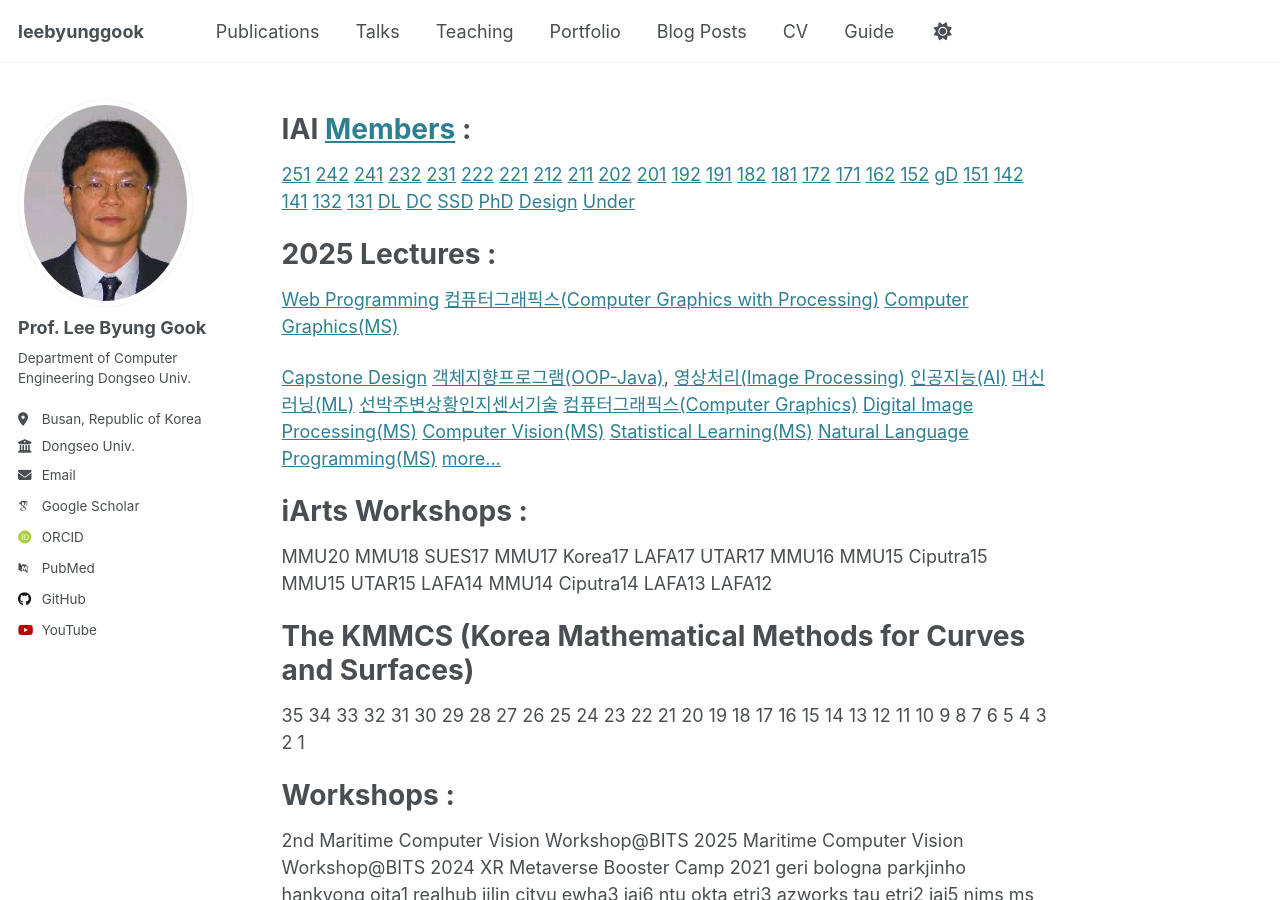
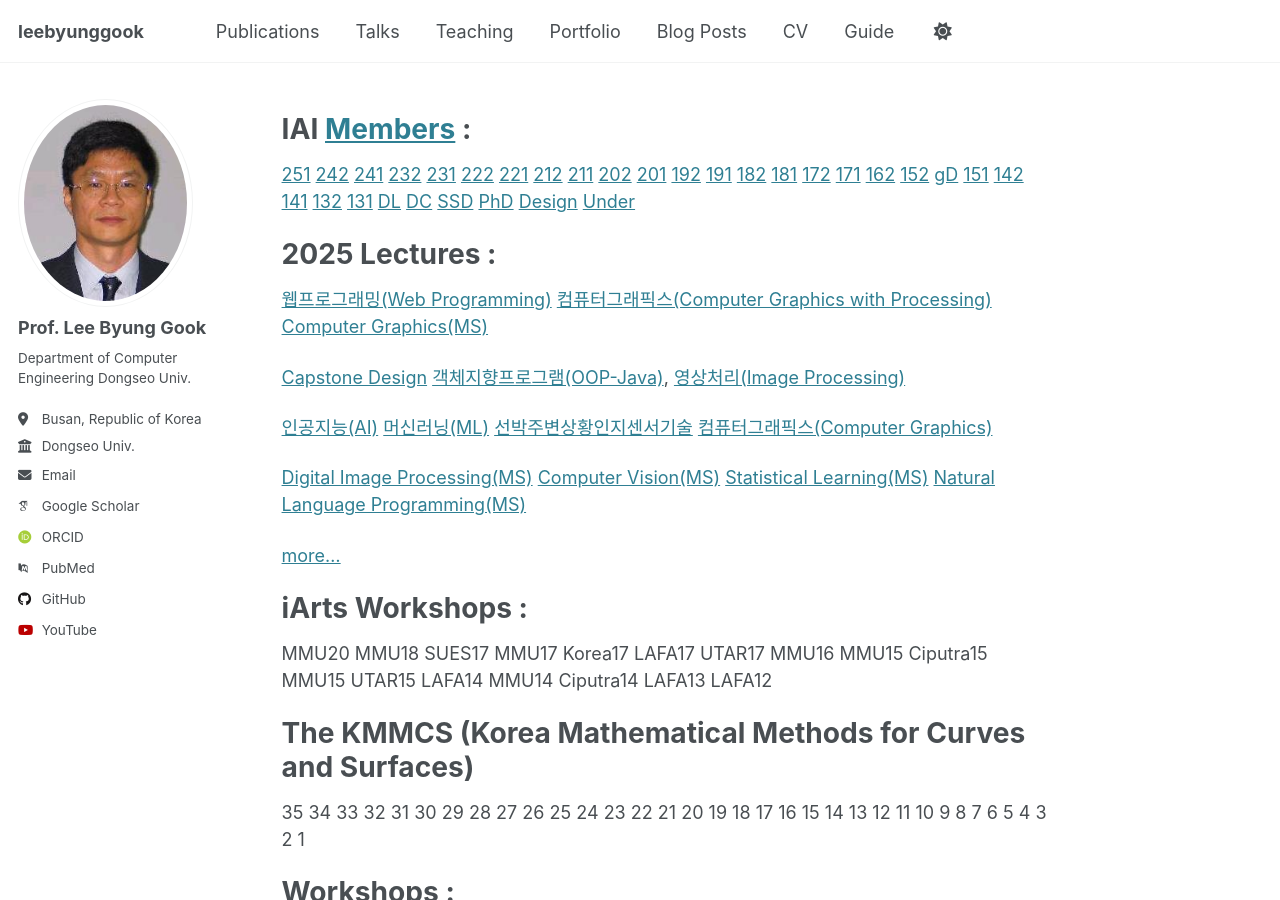
Before and after one commit to leebyunggook/leebyunggook.github.io, a Jekyll site: the page built from _pages/about.md, in a window 1280 px wide and 900 px high. Built offline with Jekyll 4.4.1, drawn with Linux system fonts in a browser that asks for light colours; some web fonts are replaced.

Commit message:
Update about.md

```diff
--- a/_pages/about.md
+++ b/_pages/about.md
@@ -42,7 +42,7 @@ IAI [Members](https://docs.google.com/spreadsheets/d/1AjLDKGMdpbTXK5bkp-BO-iJkS1
 
 2025 Lectures :
 ======
-[Web Programming](https://docs.google.com/document/d/1DIelqz13KJvWNonWlFONPavD1nXrXkX4ZjFuor0YFng/edit?usp=sharing)
+[웹프로그래밍(Web Programming)](https://docs.google.com/document/d/1DIelqz13KJvWNonWlFONPavD1nXrXkX4ZjFuor0YFng/edit?usp=sharing)
 [컴퓨터그래픽스(Computer Graphics with Processing)](https://docs.google.com/document/d/1ws8QLYgxB4Nj_ZnCiqlYsXvPhpzePRtTjaeDrQ2nny8/edit?usp=sharing)
 [Computer Graphics(MS)](https://drive.google.com/open?id=1P5sw_GTeO1074b7VugKLQXGy23JcZ8JiLATaScqNBQE)
 
@@ -50,14 +50,20 @@ IAI [Members](https://docs.google.com/spreadsheets/d/1AjLDKGMdpbTXK5bkp-BO-iJkS1
 [Capstone Design](https://docs.google.com/document/d/1bYFbSYBAbrmrxhRcjVT4JlOUHjFBMOo-tWRMg0uZvP4/edit?usp=sharing)
 [객체지향프로그램(OOP-Java)](https://drive.google.com/open?id=1Axmj5sCgHwMKalN_4J5sSMNLaU7z30y2y-uXn6oQTjQ),
 [영상처리(Image Processing)](https://docs.google.com/document/d/1qaZOJ7kA3RFyG-RrI-mh_Tin70rH1cbTu96OaHQRvhA/edit?usp=sharing)
+
+
 [인공지능(AI)](https://docs.google.com/document/d/1SL74BrWt93NaLyO5SC9qXyNosY9ohK9fB3InCjHXO3Y/edit?usp=sharing)
 [머신러닝(ML)](https://docs.google.com/document/d/1SL74BrWt93NaLyO5SC9qXyNosY9ohK9fB3InCjHXO3Y/edit?usp=sharing)
 [선박주변상황인지센서기술](https://docs.google.com/document/d/1EcJBqEqrzfczhF4yVvPmwjIGctZFDCpcp3a2fqJnDG4/edit?usp=sharing)
 [컴퓨터그래픽스(Computer Graphics)](https://drive.google.com/open?id=1DLk2NBAaagQAE4vHliOkZiYeshp8E5P7i_t6xEXPv-s)
+
+
 [Digital Image Processing(MS)](https://docs.google.com/document/d/13uzd5_6CkAahbVXql1GqS1SA3M4ySScNe9Uf3EDgMkk/edit?usp=sharing)
 [Computer Vision(MS)](https://drive.google.com/open?id=1sB1zkrUjNu39_mJV-ewqLZBx7sBneBe96yJoPJS1l6Q)
 [Statistical Learning(MS)](https://docs.google.com/document/d/1-Mk8ICZ-cTzDBHtl2xLuo3tRAFYpiFSyscE4lYNY0f8/edit?usp=sharing)
 [Natural Language Programming(MS)](https://docs.google.com/document/d/1v-VuDiE1_xePzTqUUiEVHEiV_AgnpWlQcBTYa6g9GsY/edit?usp=sharing)
+
+
 [more...](http://kowon.dongseo.ac.kr/~lbg/lectures.html)
 
 iArts Workshops :
```
